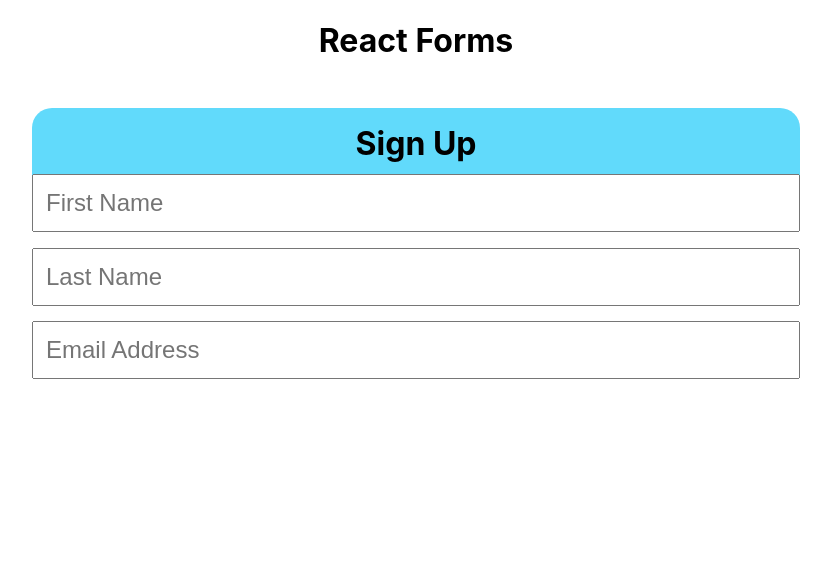
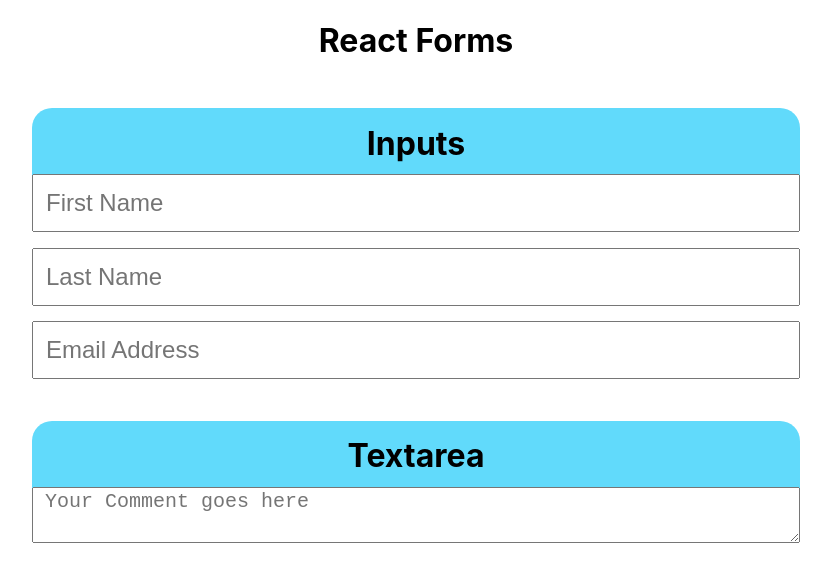
Before and after one commit to MishaelRatemo/Reat-Forms, a React (Create React App) app: page / in a window 1280 px wide. Shown: the top 582 px of the page, without its empty margins (224-1055 px from the left). Built offline with nearby package versions, Linux system fonts and the light colour scheme; the HTML template or start-up script is replaced by a standard one.

Commit message:
Other form elements     -text area-- self closing elements     -select elem..     -radio elem..     -check butt..     etc.

```diff
--- a/src/App.css
+++ b/src/App.css
@@ -50,7 +50,7 @@ form>h2{
   padding: 2%;
   margin-bottom: -0.5%;
 }
-form input{
+form input ,textarea{
   margin-bottom: 2%;
   /* margin-top: -4.5%; */
   line-height: 20%;
--- a/src/Form.js
+++ b/src/Form.js
@@ -2,7 +2,7 @@ import React, { useState } from 'react'
 
 function MyForm() {
     const [formData, setFormData] = useState({
-        firstName:"", lastName:"", email:""
+        firstName:"", lastName:"", email:"", comment:""
     })
 
     function handleChange(event){
@@ -18,7 +18,7 @@ function MyForm() {
 
   return (
     <form>
-        <h2>Sign Up</h2>
+        <h2>Inputs</h2>
         <input
             type="text"
             placeholder='First Name'
@@ -40,6 +40,15 @@ function MyForm() {
             name="email"
             value={formData.email}
         />
+        <h2>Textarea</h2>
+        <textarea
+            type="text"
+            placeholder='Your Comment goes here'
+            onChange={handleChange}
+            name="comment"
+            value={formData.comment}
+        />
+
 
     </form>
   )
```
